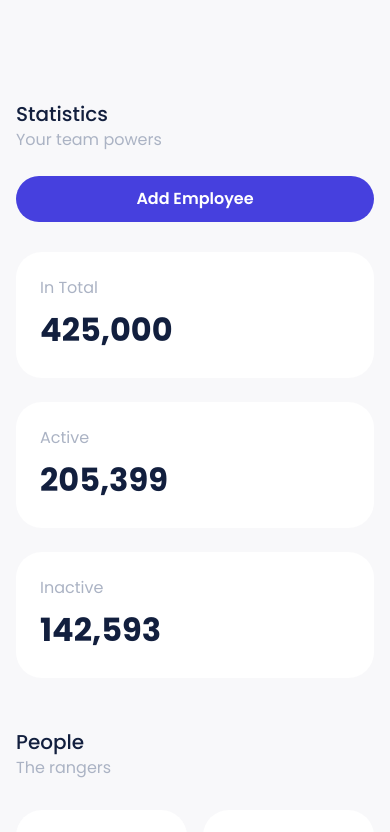
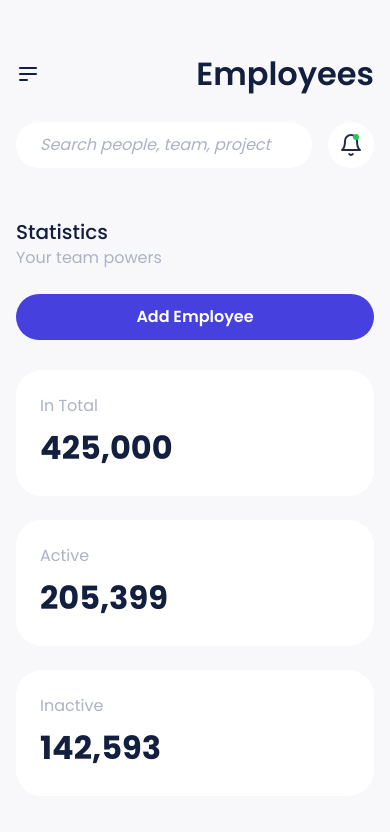
Before and after one commit to farhanjiratullah/powerhuman-frontend, a Nuxt app: page /dashboard/employees in a window 390 px wide. Shown: the top 832 px of the page. Built offline with nearby package versions, Linux system fonts and the light colour scheme.

Commit message:
feat: Adjust title of content

```diff
--- a/pages/dashboard/employees/index.vue
+++ b/pages/dashboard/employees/index.vue
@@ -11,6 +11,47 @@
 
 <template>
     <div>
+        <section
+            class="flex flex-col flex-wrap justify-between gap-6 md:items-center md:flex-row"
+        >
+            <div class="flex items-center justify-between gap-4">
+                <a href="#" id="toggleOpenSidebar" class="lg:hidden">
+                    <svg
+                        class="w-6 h-6 text-dark"
+                        fill="none"
+                        stroke="currentColor"
+                        viewBox="0 0 24 24"
+                        xmlns="http://www.w3.org/2000/svg"
+                    >
+                        <path
+                            stroke-linecap="round"
+                            stroke-linejoin="round"
+                            stroke-width="2"
+                            d="M4 6h16M4 12h16M4 18h7"
+                        ></path>
+                    </svg>
+                </a>
+                <div class="text-[32px] font-semibold text-dark">Employees</div>
+            </div>
+            <div class="flex items-center gap-4">
+                <form class="shrink md:w-[516px] w-full">
+                    <input
+                        type="text"
+                        name=""
+                        id=""
+                        class="input-field !outline-none !border-none italic form-icon-search ring-indigo-200 focus:ring-2 transition-all duration-300 w-full"
+                        placeholder="Search people, team, project"
+                    />
+                </form>
+                <a
+                    href="#"
+                    class="flex-none w-[46px] h-[46px] bg-white rounded-full p-[11px] relative notification-dot"
+                >
+                    <img src="/svgs/ic-bell.svg" alt="" />
+                </a>
+            </div>
+        </section>
+
         <section class="pt-[50px]">
             <!-- Section Header -->
             <div class="mb-[30px]">
--- a/pages/dashboard/index.vue
+++ b/pages/dashboard/index.vue
@@ -11,6 +11,47 @@
 
 <template>
     <div>
+        <section
+            class="flex flex-col flex-wrap justify-between gap-6 md:items-center md:flex-row"
+        >
+            <div class="flex items-center justify-between gap-4">
+                <a href="#" id="toggleOpenSidebar" class="lg:hidden">
+                    <svg
+                        class="w-6 h-6 text-dark"
+                        fill="none"
+                        stroke="currentColor"
+                        viewBox="0 0 24 24"
+                        xmlns="http://www.w3.org/2000/svg"
+                    >
+                        <path
+                            stroke-linecap="round"
+                            stroke-linejoin="round"
+                            stroke-width="2"
+                            d="M4 6h16M4 12h16M4 18h7"
+                        ></path>
+                    </svg>
+                </a>
+                <div class="text-[32px] font-semibold text-dark">Overview</div>
+            </div>
+            <div class="flex items-center gap-4">
+                <form class="shrink md:w-[516px] w-full">
+                    <input
+                        type="text"
+                        name=""
+                        id=""
+                        class="input-field !outline-none !border-none italic form-icon-search ring-indigo-200 focus:ring-2 transition-all duration-300 w-full"
+                        placeholder="Search people, team, project"
+                    />
+                </form>
+                <a
+                    href="#"
+                    class="flex-none w-[46px] h-[46px] bg-white rounded-full p-[11px] relative notification-dot"
+                >
+                    <img src="/svgs/ic-bell.svg" alt="" />
+                </a>
+            </div>
+        </section>
+
         <section class="pt-[50px]">
             <!-- Section Header -->
             <div class="mb-[30px]">
```
